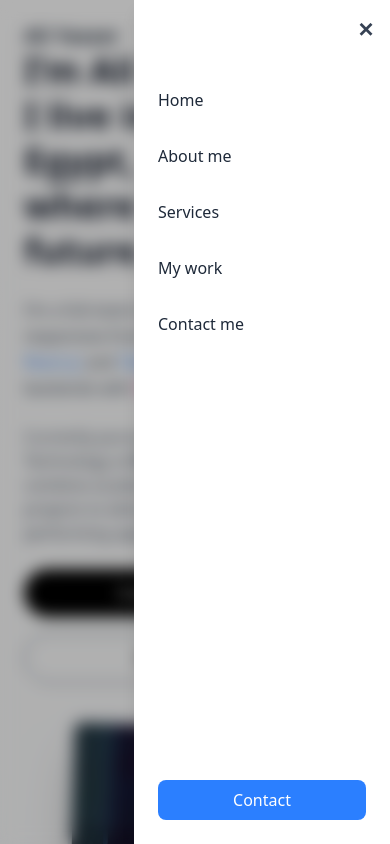
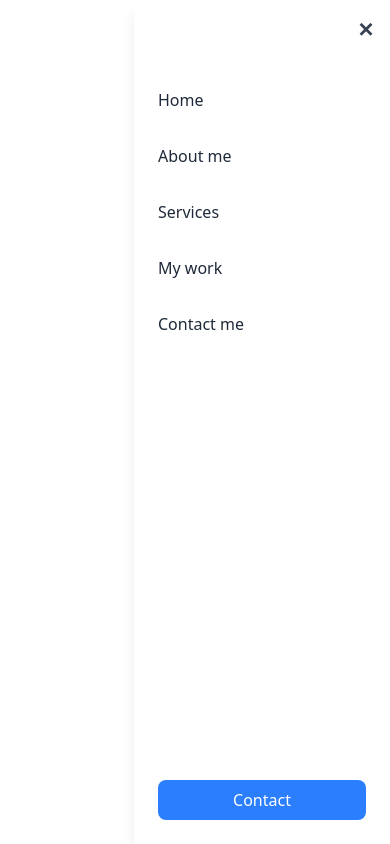
Before and after one commit to ALI-YAASER/Protfolio, a React (Vite) app: page / in a window 390 px wide. Both pictures are taken after a click on the button "Open menu". Shown: the top 844 px of the page. Built offline with nearby package versions, Linux system fonts and the light colour scheme.

Commit message:
Update Navbar.jsx

```diff
--- a/src/component/Navbar.jsx
+++ b/src/component/Navbar.jsx
@@ -100,7 +100,7 @@ const Navbar = () => {
             {/* Mobile Menu + Overlay */}
             <div className={`fixed inset-0 z-40 transition-opacity duration-300 ${isMenuOpen ? 'opacity-100' : 'opacity-0 pointer-events-none'}`}>
                 {/* Overlay */}
-                <div className="absolute inset-0 bg-black/30 backdrop-blur-sm" onClick={closeMenu}></div>
+                <div className="absolute inset-0 bg-white backdrop-blur-sm" onClick={closeMenu}></div>
 
                 {/* Side Menu */}
                 <div
```
